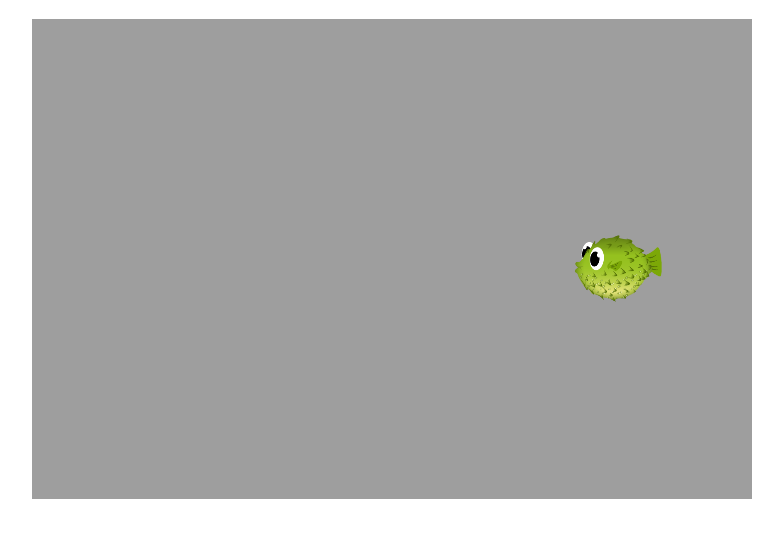
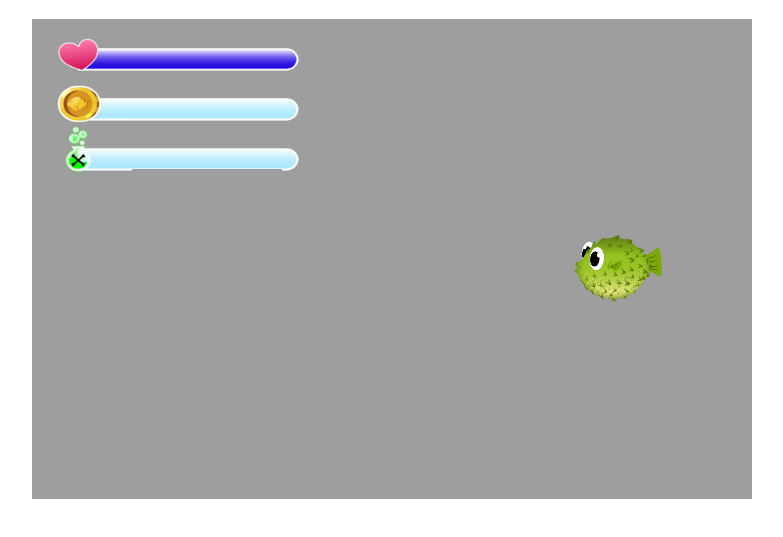
Before and after one commit to MichaelSoquat/Sharky, a plain HTML site: page index.html in a window 1280 px wide. Shown: the part 61-598 px from the top of the page, without its empty margins (248-1031 px from the left). Drawn offline with Linux system fonts and the light colour scheme.

Commit message:
added energybars

```diff
--- a/index.html
+++ b/index.html
@@ -14,6 +14,8 @@
     <script src="moduls/fish.class.js"></script>
     <script src="moduls/background-object.class.js"></script>
     <script src="moduls/keyboard.class.js"></script>
+    <script src="moduls/energybars.class.js"></script>
+
     <script src="game.js"></script>
 
 
--- a/moduls/character.class.js
+++ b/moduls/character.class.js
@@ -2,6 +2,7 @@ class Character extends MovableObject {
     world;
     x = 0;
     y = 150;
+    energy = 100;
     width = 150;
     height = 150;
 
@@ -53,6 +54,13 @@ class Character extends MovableObject {
         }, 100);
     }
 
+    isColliding(mo) {
+        return this.x + this.width > mo.x &&
+            this.y + this.height > mo.y &&
+            this.x < mo.x &&
+            this.y < mo.y + mo.height;
+    };
+
     swimRight() {
         this.x += this.speed;
     }
--- /dev/null
+++ b/moduls/energybars.class.js
@@ -0,0 +1,22 @@
+class EnergyBar extends MovableObject {
+
+    constructor(index) {
+        super();
+        if(index == 1) {
+            this.loadImage('img/4. Marcadores/Purple/100_ .png');
+            this.y = 0;
+        }
+        if(index == 2) {
+            this.loadImage('img/4. Marcadores/Purple/0_ _1.png');
+            this.y = 50;
+        }
+        if(index == 3) {
+            this.loadImage('img/4. Marcadores/Purple/0_.png');
+            this.y = 100;
+        }
+        this.x = -80;
+        this.height = 60;
+        this.width = 250;
+
+    }
+}
--- a/moduls/world.class.js
+++ b/moduls/world.class.js
@@ -45,14 +45,39 @@ class World {
         new BackgroundObject(2, canvas.width * 5, 0)
     ];
 
+    energybars = [
+        new EnergyBar(1),
+        new EnergyBar(2),
+        new EnergyBar(3)
+    ]
+
     constructor(canvas, keyboard) {
         this.ctx = canvas.getContext('2d');
         this.canvas = canvas;
         this.draw();
         this.keyboard = keyboard;
         this.setWorld();
+        this.run();
 
 
+    };
+
+    run() {
+        setInterval(() => {
+
+            this.checkCollisions();
+            // this.checkThrowObjects();
+        }, 1000 / 60);
+
+    }
+
+    checkCollisions() {
+        this.enemies.forEach((enemy) => {
+            if (this.character.isColliding(enemy)) {
+                world.character.energy -= 10;
+                console.log(world.character.energy);
+            }
+        })
     };
 
     setWorld() {
@@ -67,6 +92,7 @@ class World {
         this.ctx.translate(this.positionCamera_X, 0);
 
         this.addObjectToMap(this.backgroundObjects);
+        this.addObjectToMap(this.energybars);
         this.addObjectToMap(this.enemies);
         this.addToMap(this.character);
         this.addToMap(this.endboss);
```
Also changed, not shown: moduls/background-object.class.js (line endings or trailing spaces).
